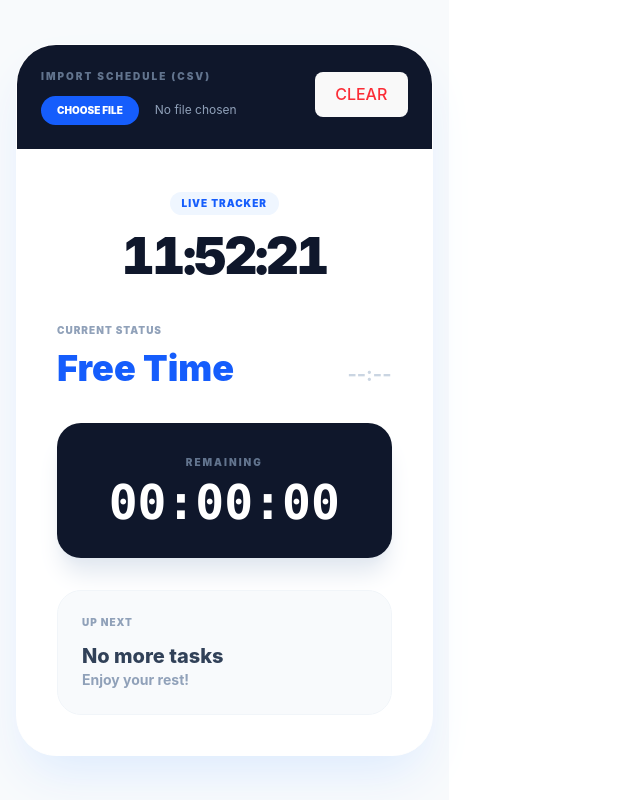
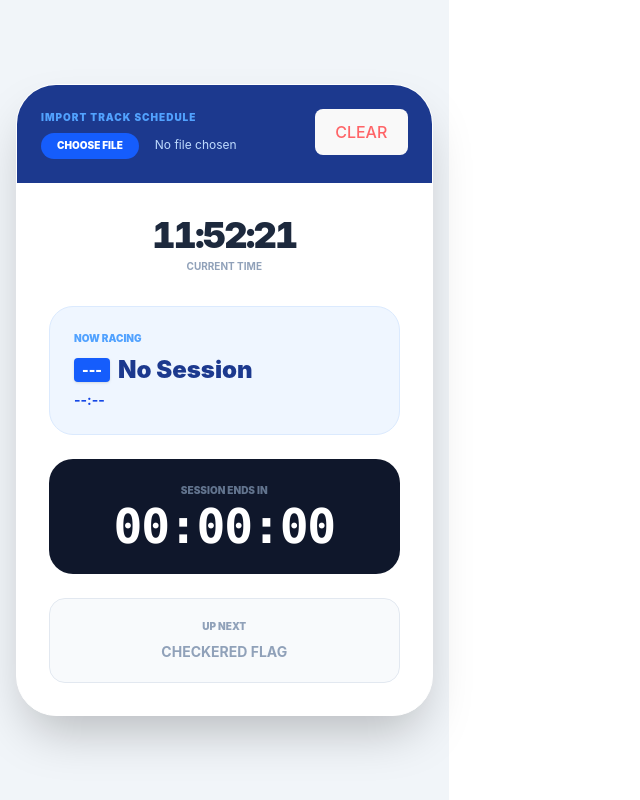
Before and after one commit to kuwachi626/time-management, a React (Vite) app: page / in a window 1280 px wide. Shown: the whole page, without its empty margins (0-640 px from the left). Built offline with nearby package versions, Linux system fonts and the light colour scheme.

Commit message:
csvファイルの構造が変わったのでそれに合わせた

```diff
--- a/src/App.tsx
+++ b/src/App.tsx
@@ -1,16 +1,19 @@
 import React, { useState, useEffect, useMemo, ChangeEvent } from "react";
 
-// --- 型定義 (Interfaces) ---
+// --- 型定義 ---
 interface ScheduleItem {
-	category: string;
-	start: string;
-	end: string;
+	times: string; // 回数 (例: 1(5))
+	className: string; // クラス (例: RMC)
+	start: string; // 開始 (例: 9:00)
+	end: string; // 終了 (例: 9:15)
+	duration: string; // 走行時間 (例: 0:15)
 	startSec: number;
 	endSec: number;
 }
 
 // --- ヘルパー関数 ---
 const timeToSeconds = (timeStr: string): number => {
+	if (!timeStr) return 0;
 	const [h, m] = timeStr.trim().split(":").map(Number);
 	return h * 3600 + m * 60;
 };
@@ -24,27 +27,26 @@ const formatDuration = (totalSeconds: number): string => {
 };
 
 const App: React.FC = () => {
-	// --- 状態管理 ---
 	const [now, setNow] = useState<Date>(new Date());
 
-	// 【変更点1】初期化時にLocalStorageからデータを取得する
+	// LocalStorageから初期データを取得
 	const [schedule, setSchedule] = useState<ScheduleItem[]>(() => {
-		const saved = localStorage.getItem("mySchedule");
+		const saved = localStorage.getItem("raceSchedule");
 		return saved ? JSON.parse(saved) : [];
 	});
 
-	// --- 1秒ごとのタイマー ---
+	// タイマー更新
 	useEffect(() => {
 		const timer = setInterval(() => setNow(new Date()), 1000);
 		return () => clearInterval(timer);
 	}, []);
 
-	// 【変更点2】scheduleが更新されたらLocalStorageに保存する
+	// データ保存
 	useEffect(() => {
-		localStorage.setItem("mySchedule", JSON.stringify(schedule));
+		localStorage.setItem("raceSchedule", JSON.stringify(schedule));
 	}, [schedule]);
 
-	// --- CSV読み込み処理 ---
+	// CSV読み込み (新フォーマット対応)
 	const handleFileUpload = (e: ChangeEvent<HTMLInputElement>) => {
 		const file = e.target.files?.[0];
 		if (!file) return;
@@ -52,16 +54,21 @@ const App: React.FC = () => {
 		const reader = new FileReader();
 		reader.onload = (event) => {
 			const text = event.target?.result as string;
-			const lines = text.split(/\r?\n/).slice(1);
+			const lines = text.split(/\r?\n/).slice(1); // ヘッダーを飛ばす
 
 			const data: ScheduleItem[] = lines
 				.map((line) => {
-					const [category, start, end] = line.split(",");
-					if (!category || !start || !end) return null;
+					// 回数,クラス,開始,終了,走行時間 の5カラム
+					const [times, className, start, end, duration] =
+						line.split(",");
+					if (!times || !className || !start || !end) return null;
+
 					return {
-						category: category.trim(),
+						times: times.trim(),
+						className: className.trim(),
 						start: start.trim(),
 						end: end.trim(),
+						duration: duration?.trim() || "",
 						startSec: timeToSeconds(start),
 						endSec: timeToSeconds(end),
 					};
@@ -74,7 +81,7 @@ const App: React.FC = () => {
 		reader.readAsText(file);
 	};
 
-	// --- スケジュール判定 ---
+	// スケジュール判定
 	const nowSec =
 		now.getHours() * 3600 + now.getMinutes() * 60 + now.getSeconds();
 
@@ -89,87 +96,107 @@ const App: React.FC = () => {
 	const remainingTime = current ? current.endSec - nowSec : 0;
 
 	return (
-		<div className="min-h-screen bg-slate-50 flex items-center justify-center p-4 font-sans antialiased text-slate-900">
-			<div className="w-full max-w-md bg-white rounded-[2.5rem] shadow-2xl shadow-blue-100 overflow-hidden border border-white">
-				{/* CSVアップローダーセクション */}
-				<div className="p-6 bg-slate-900 text-white flex justify-between items-end">
+		<div className="min-h-screen bg-slate-100 flex items-center justify-center p-4 font-sans antialiased text-slate-900">
+			<div className="w-full max-w-md bg-white rounded-[2.5rem] shadow-2xl overflow-hidden border border-white">
+				{/* CSVアップローダー */}
+				<div className="p-6 bg-blue-900 text-white flex justify-between items-end">
 					<div className="flex-1">
-						<label className="block text-[10px] font-black uppercase tracking-[0.2em] text-slate-500 mb-3">
-							Import Schedule (CSV)
+						<label className="block text-[10px] font-black uppercase tracking-widest text-blue-400 mb-2">
+							Import Track Schedule
 						</label>
 						<input
 							type="file"
 							accept=".csv"
 							onChange={handleFileUpload}
-							className="block w-full text-xs text-slate-400 file:mr-4 file:py-2 file:px-4 file:rounded-full file:border-0 file:text-[10px] file:font-black file:uppercase file:bg-blue-600 file:text-white hover:file:bg-blue-500 cursor-pointer transition-all"
+							className="block w-full text-xs text-blue-200 file:mr-4 file:py-1.5 file:px-4 file:rounded-full file:border-0 file:text-[10px] file:font-black file:uppercase file:bg-blue-600 file:text-white hover:file:bg-blue-500 cursor-pointer"
 						/>
 					</div>
-					{/* リセットボタンの追加（任意） */}
 					<button
 						onClick={() => setSchedule([])}
-						className="ml-4 text-[10px] font-black uppercase text-red-500 hover:text-red-400 transition-colors mb-2"
+						className="ml-4 text-[10px] font-black text-red-400 uppercase mb-1"
 					>
 						Clear
 					</button>
 				</div>
 
-				<div className="p-10 space-y-10">
-					{/* デジタル時計 */}
+				<div className="p-8 space-y-8">
+					{/* 現在時刻 */}
 					<div className="text-center">
-						<div className="inline-block px-3 py-1 bg-blue-50 text-blue-600 text-[10px] font-black uppercase tracking-widest rounded-full mb-3">
-							Live Tracker
+						<div className="text-4xl font-black tracking-tighter tabular-nums text-slate-800">
+							{now.toLocaleTimeString("ja-JP", { hour12: false })}
 						</div>
-						<h1 className="text-6xl font-black tracking-tighter tabular-nums">
-							{now.toLocaleTimeString("ja-JP", { hour12: false })}
-						</h1>
+						<p className="text-[10px] font-bold text-slate-400 uppercase mt-1">
+							Current Time
+						</p>
 					</div>
 
-					{/* メインステータス */}
-					<div className="space-y-8">
-						<section className="relative">
-							<p className="text-[10px] font-black text-slate-400 uppercase tracking-widest mb-2">
-								Current Status
+					{/* メインセッション表示 */}
+					<div className="space-y-6">
+						<section className="bg-blue-50 rounded-3xl p-6 border border-blue-100">
+							<p className="text-[10px] font-black text-blue-400 uppercase mb-2">
+								Now Racing
 							</p>
-							<div className="flex items-baseline justify-between gap-4">
-								<h2 className="text-4xl font-black text-blue-600 leading-tight truncate">
-									{current?.category || "Free Time"}
+							<div className="flex flex-col">
+								<div className="flex items-center gap-2 mb-1">
+									<span className="text-sm font-black bg-blue-600 text-white px-2 py-0.5 rounded shadow-sm">
+										{current?.times || "---"}
+									</span>
+									<h2 className="text-2xl font-black text-blue-900 truncate">
+										{current?.className || "No Session"}
 									</h2>
-								<span className="text-xl font-bold text-slate-300 whitespace-nowrap">
-									{current ? `until ${current.end}` : "--:--"}
+								</div>
+								<div className="flex justify-between items-baseline">
+									<span className="text-sm font-bold text-blue-700">
+										{current
+											? `${current.start} - ${current.end}`
+											: "--:--"}
 									</span>
+									{current && (
+										<span className="text-xs font-bold text-blue-400">
+											Duration: {current.duration}
+										</span>
+									)}
+								</div>
 							</div>
 						</section>
 
 						{/* カウントダウン */}
-						<div className="bg-slate-900 rounded-3xl p-8 text-center shadow-xl shadow-slate-200">
-							<p className="text-[10px] font-black text-slate-500 uppercase tracking-[0.2em] mb-2">
-								Remaining
+						<div className="bg-slate-900 rounded-3xl p-6 text-center">
+							<p className="text-[10px] font-black text-slate-500 uppercase mb-1">
+								Session Ends In
 							</p>
-							<p className="text-5xl font-mono font-bold text-white tabular-nums">
+							<p className="text-5xl font-mono font-bold text-white tabular-nums tracking-tight">
 								{formatDuration(remainingTime)}
 							</p>
 						</div>
 
 						{/* 次の予定 */}
-						<section className="p-6 bg-slate-50 rounded-3xl border border-slate-100">
-							<p className="text-[10px] font-black text-slate-400 uppercase tracking-widest mb-3">
+						<section className="p-5 bg-slate-50 rounded-2xl border border-slate-200">
+							<p className="text-[10px] font-black text-slate-400 uppercase mb-2 text-center">
 								Up Next
 							</p>
+							{next ? (
 								<div className="flex justify-between items-center">
 									<div>
-									<h3 className="text-xl font-extrabold text-slate-700">
-										{next?.category || "No more tasks"}
+										<div className="flex items-center gap-2">
+											<span className="text-[10px] font-bold bg-slate-200 text-slate-600 px-1.5 py-0.5 rounded">
+												{next.times}
+											</span>
+											<h3 className="text-lg font-black text-slate-700">
+												{next.className}
 											</h3>
-									<p className="text-sm font-bold text-slate-400">
-										{next
-											? `${next.start} - ${next.end}`
-											: "Enjoy your rest!"}
+										</div>
+										<p className="text-xs font-bold text-slate-400 ml-10">
+											{next.start} - {next.end}
 										</p>
 									</div>
-								{next && (
 									<div className="h-2 w-2 bg-blue-500 rounded-full animate-pulse"></div>
+								</div>
+							) : (
+								<p className="text-center text-sm font-bold text-slate-400 uppercase">
+									Checkered Flag
+								</p>
 							)}
-							</div>
 						</section>
 					</div>
 				</div>
```
Lines whose indentation alone changed are shown as unchanged.
